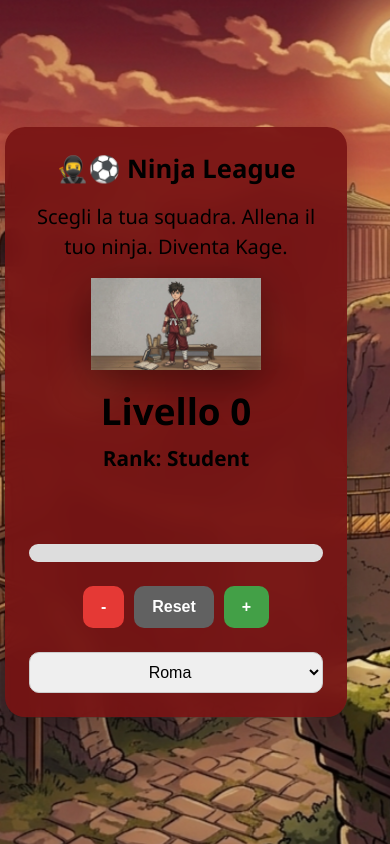
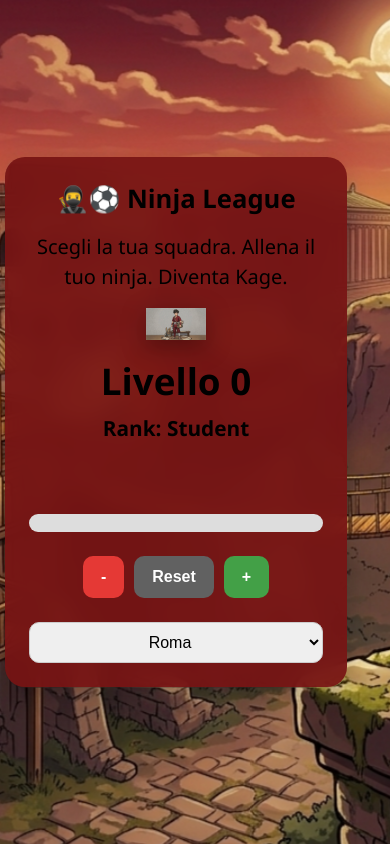
Before and after one commit to filos93/Ninja-League, a plain HTML site: page index.html in a window 390 px wide. Drawn offline with Linux system fonts and the light colour scheme.

Commit message:
Fix nija-image plus responsive

```diff
--- a/css/style.css
+++ b/css/style.css
@@ -177,9 +177,9 @@ body::before {
 
 .ninja-image {
     position: absolute;
-    right: -550px;
-    top: 100px;
-    width: 450px;
+    right: -250px;
+    top: 50px;
+    width: 160px;
     object-fit: cover;
 
     /* clip-path: inset(
@@ -188,11 +188,14 @@ body::before {
 
     z-index: 10;
 
-    filter: drop-shadow(0 10px 20px rgba(0, 0, 0, 0.4));
+    filter: drop-shadow(0 10px 20px rgba(0, 0, 0, 0.35));
+
+    transition: opacity 0.3s ease, transform 0.3s ease;
+
 }
 
 #app {
-    padding-right: 350px;
+    padding-right: 200px;
 }
 
 /* =========================
@@ -353,12 +356,12 @@ button:active {
 @media (max-width: 1200px) {
 
     #app {
-        padding-right: 220px;
+        padding-right: 200px;
     }
 
     .ninja-image {
         right: -220px;
-        width: 220px;
+        width: 140px;
     }
 
 }
@@ -388,13 +391,17 @@ button:active {
     .ninja-image {
         position: static;
 
-        width: 170px;
+        width: 60px;
 
         display: block;
 
         margin: 0 auto 1rem auto;
 
         transform: none;
+
+        filter: drop-shadow(
+            0 6px 12px rgba(0, 0, 0, 0.3)
+        );
     }
 
     .buttons {
```
Also changed, not shown: img/ninja/roma/genin.jpg (deleted), img/ninja/roma/genin.png.
